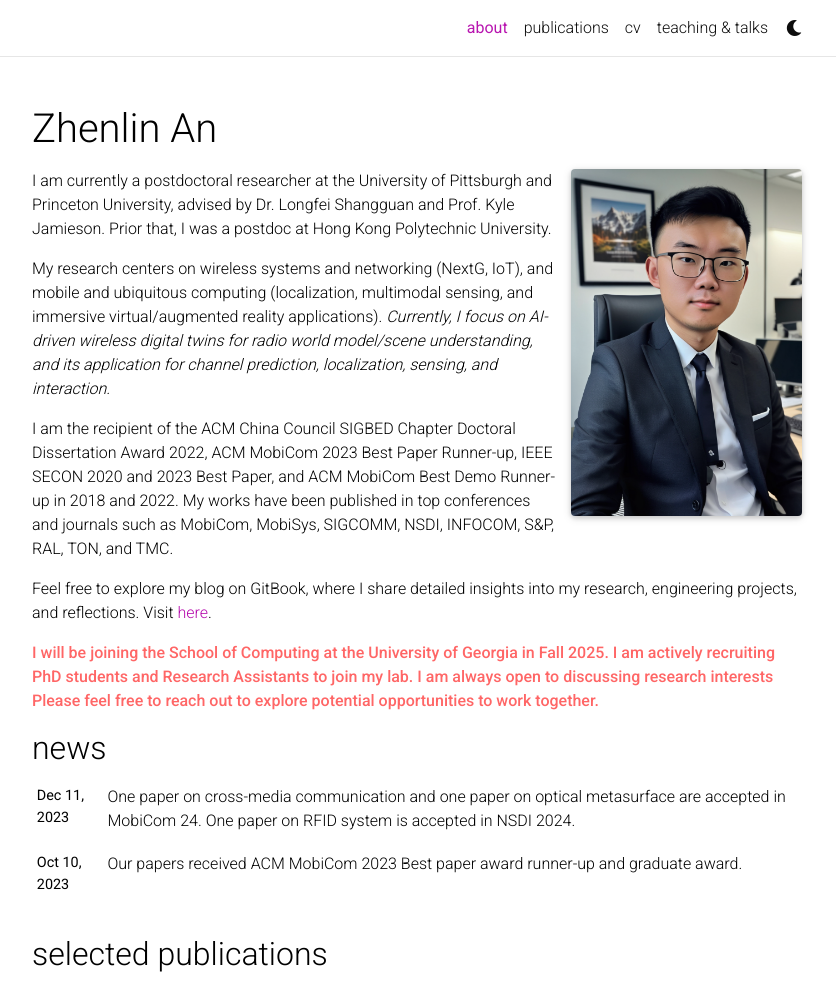
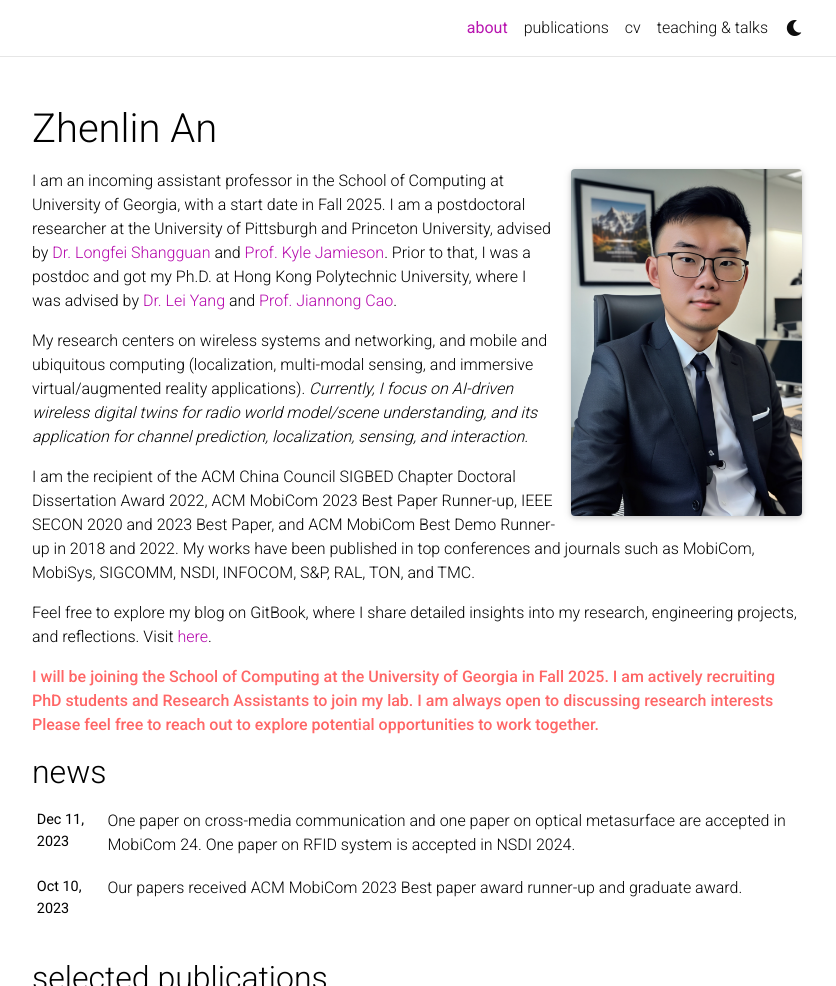
Before and after one commit to Anplus/anplus.github.io, a Jekyll site: the page built from _pages/about.md, in a window 1280 px wide and 1299 px high, cut to the strip 0-986 px from the top of the window. Shown: the whole strip, without its empty margins (223-1059 px from the left). Built offline with Jekyll 4.4.1, drawn with Linux system fonts in a browser that asks for light colours; full-size pictures stand in for the smaller copies a plugin makes; comment, search, counter and statistics services are not loaded; a style sheet for code colours, icons or effects is not loaded.

Commit message:
Update about.md

```diff
--- a/_pages/about.md
+++ b/_pages/about.md
@@ -15,9 +15,9 @@ selected_papers: true # includes a list of papers marked as "selected={true}"
 social: true  # includes social icons at the bottom of the page
 ---
 
-I am currently a postdoctoral researcher at the University of Pittsburgh and Princeton University, advised by Dr. Longfei Shangguan and Prof. Kyle Jamieson. Prior that, I was a postdoc at Hong Kong Polytechnic University.
+I am an incoming assistant professor in the School of Computing at University of Georgia, with a start date in Fall 2025. I am a postdoctoral researcher at the University of Pittsburgh and Princeton University, advised by [Dr. Longfei Shangguan](https://shanggdlk.github.io/) and [Prof. Kyle Jamieson](https://www.cs.princeton.edu/~kylej/). Prior to that, I was a postdoc and got my Ph.D. at Hong Kong Polytechnic University, where I was advised by [Dr. Lei Yang](https://web.comp.polyu.edu.hk/csyanglei/#/pages/profile/about) and [Prof. Jiannong Cao](https://www4.comp.polyu.edu.hk/~csjcao/).
 
-My research centers on wireless systems and networking (NextG, IoT), and mobile and ubiquitous computing (localization, multimodal sensing, and immersive virtual/augmented reality applications). *Currently, I focus on AI-driven wireless digital twins for radio world model/scene understanding, and its application for channel prediction, localization, sensing, and interaction.*
+My research centers on wireless systems and networking, and mobile and ubiquitous computing (localization, multi-modal sensing, and immersive virtual/augmented reality applications). *Currently, I focus on AI-driven wireless digital twins for radio world model/scene understanding, and its application for channel prediction, localization, sensing, and interaction.*
 
 I am the recipient of the ACM China Council SIGBED Chapter Doctoral Dissertation Award 2022, ACM MobiCom 2023 Best Paper Runner-up, IEEE SECON 2020 and 2023 Best Paper, and ACM MobiCom Best Demo Runner-up in 2018 and 2022. My works have been published in top conferences and journals such as MobiCom, MobiSys, SIGCOMM, NSDI, INFOCOM, S&P, RAL, TON, and TMC.
 
```
